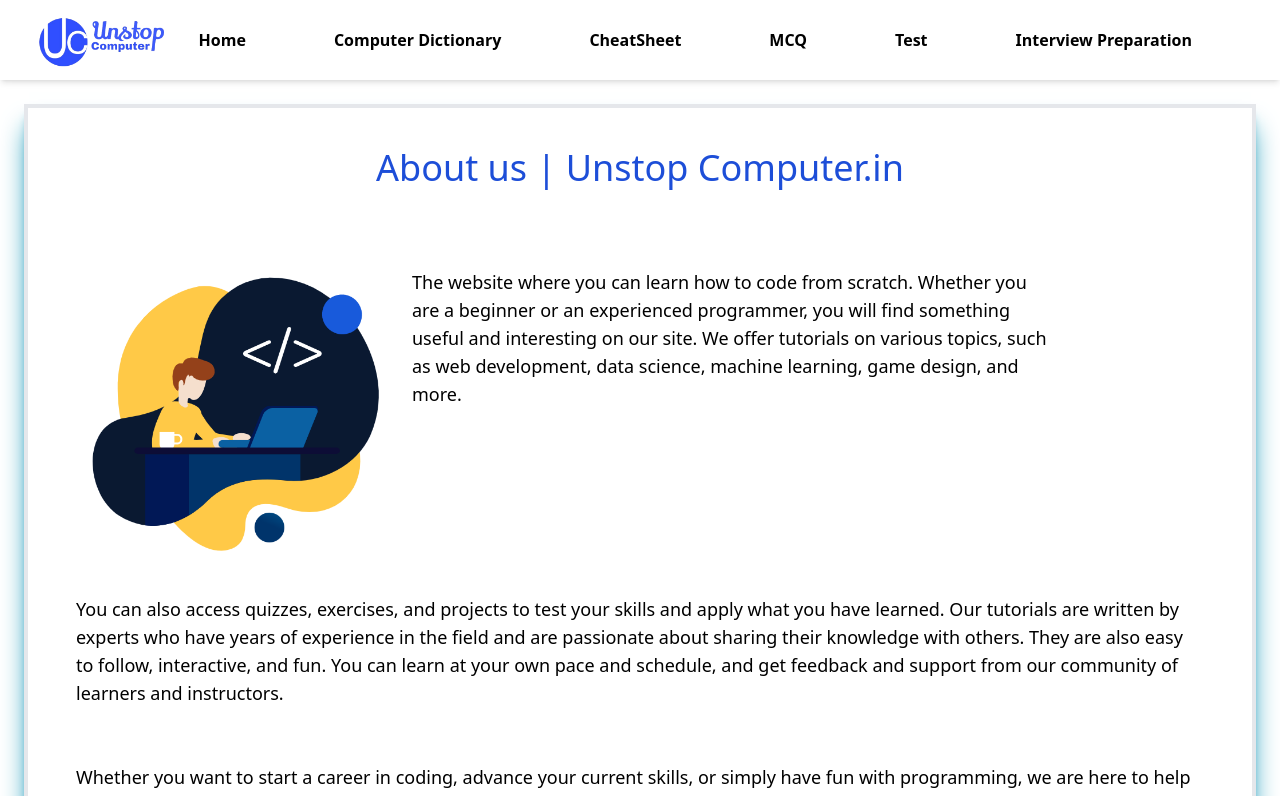
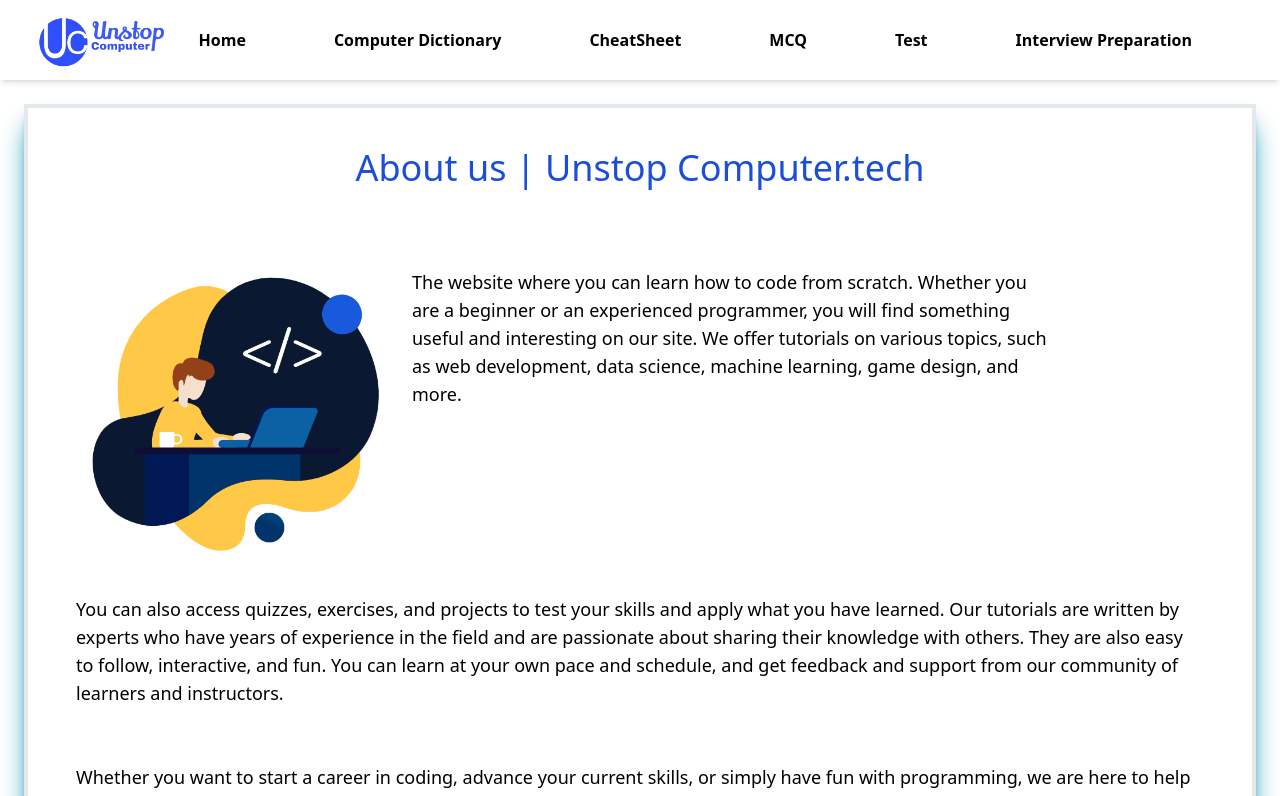
Before and after one commit to kartikkrishnasharmaa/ucpproject, a Next.js app: page /main/about in a window 1280 px wide. Shown: the top 796 px of the page. Built offline with nearby package versions, Linux system fonts and the light colour scheme.

Commit message:
Update about.js

```diff
--- a/pages/main/about.js
+++ b/pages/main/about.js
@@ -24,7 +24,7 @@ const about = () => {
         <link rel="icon" href="/Images/favicon.ico" type="image/x-icon"></link>
             </Head>
             <section className="box-border h-full w-auto p-10 m-6 border-4 shadow-xl shadow-cyan-600 hover:shadow-indigo-700">
-                <h1 className='title-font sm:text-4xl text-center text-2xl mb-10 font-medium text-blue-700'>About us | Unstop Computer.in</h1>
+                <h1 className='title-font sm:text-4xl text-center text-2xl mb-10 font-medium text-blue-700'>About us | Unstop Computer.tech </h1>
                 <div className="container px-5 py-10 mx-auto flex flex-wrap">
                     <Image src="/Images/about.png" alt="about" width={ 300 } height={ 50 } />
                     <div className="md:w-3/5 md:pl-6">
```
